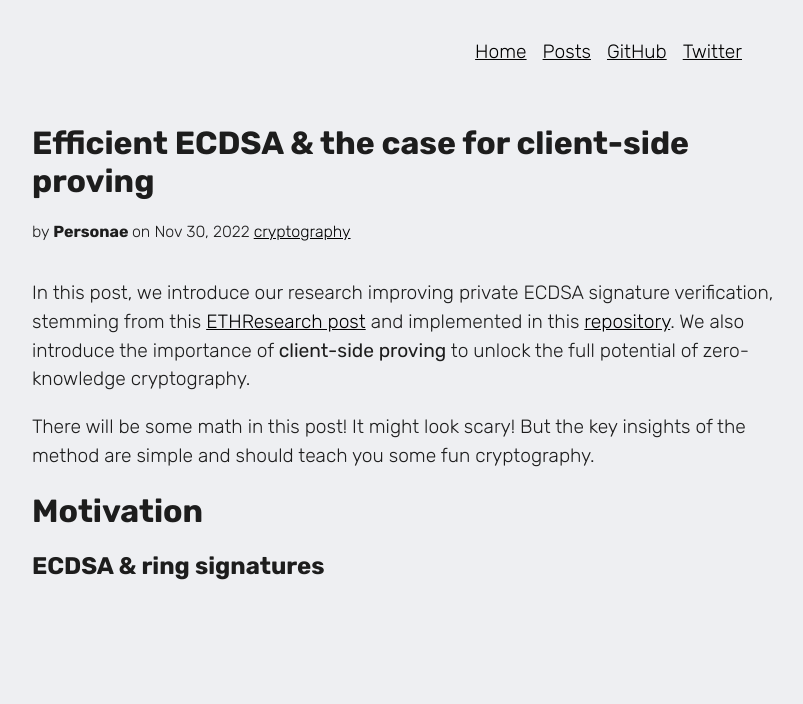
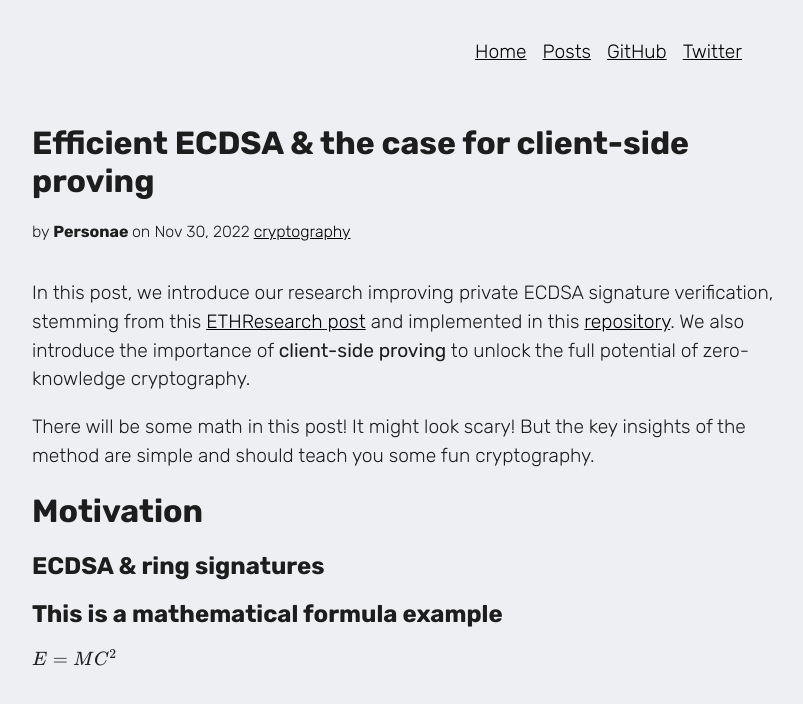
Before and after one commit to Manta-Network/zkShuffle-blog, a Next.js app: page /posts/spartan-ecdsa in a window 1280 px wide. Shown: the top 704 px of the page, without its empty margins (233-1036 px from the left). Built offline with nearby package versions, Linux system fonts and the light colour scheme.

Commit message:
feat:add mathematical formula module and write a demo

```diff
--- a/package.json
+++ b/package.json
@@ -9,6 +9,7 @@
     "lint": "next lint"
   },
   "dependencies": {
+    "katex": "^0.16.7",
     "next": "13.4.4",
     "react": "18.2.0",
     "react-dom": "18.2.0"
--- a/src/app/posts/spartan-ecdsa/page.js
+++ b/src/app/posts/spartan-ecdsa/page.js
@@ -2,6 +2,11 @@
  * this is a demo page, you can follow this file to create a new page
  *
  */
+
+import React from 'react';
+import Math from '@/components/Math';
+
+
 function page() {
   return (
     <div id="content">
@@ -43,6 +48,9 @@ function page() {
       <div></div>
       <h1 id="motivation">Motivation</h1>
       <h2 id="ecdsa--ring-signatures">ECDSA &amp; ring signatures</h2>
+
+      <h2 id="ecdsa--ring-signatures">This is a mathematical formula example</h2>
+      <Math expression="E=MC^2" />
     </div>
   );
 }
--- /dev/null
+++ b/src/components/Math/index.js
@@ -0,0 +1,20 @@
+"use client"
+import React, { useEffect, useRef } from 'react';
+import katex from 'katex';
+import 'katex/dist/katex.min.css';
+
+const MathComponent = ({ expression }) => {
+  const mathRef = useRef(null);
+
+  useEffect(() => {
+    if (mathRef.current) {
+      katex.render(expression, mathRef.current, {
+        throwOnError: false,
+      });
+    }
+  }, [expression]);
+
+  return <div ref={mathRef}></div>;
+};
+
+export default MathComponent;
```
Also changed, not shown: 1 other file (tests, documents, lock files or other folders).
